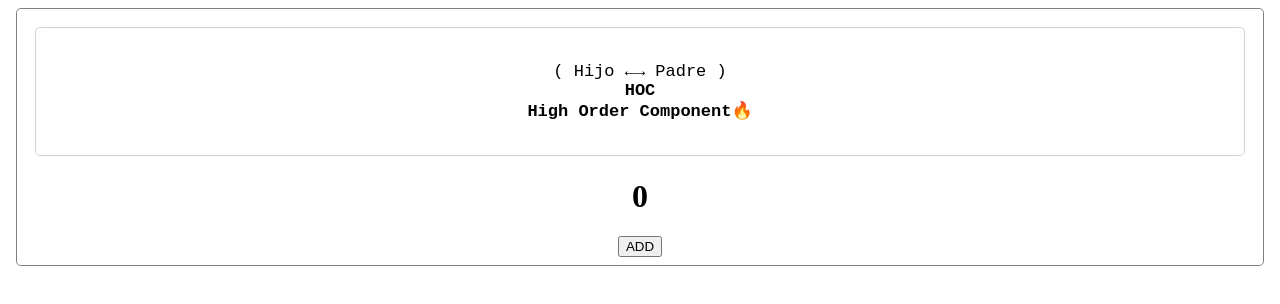
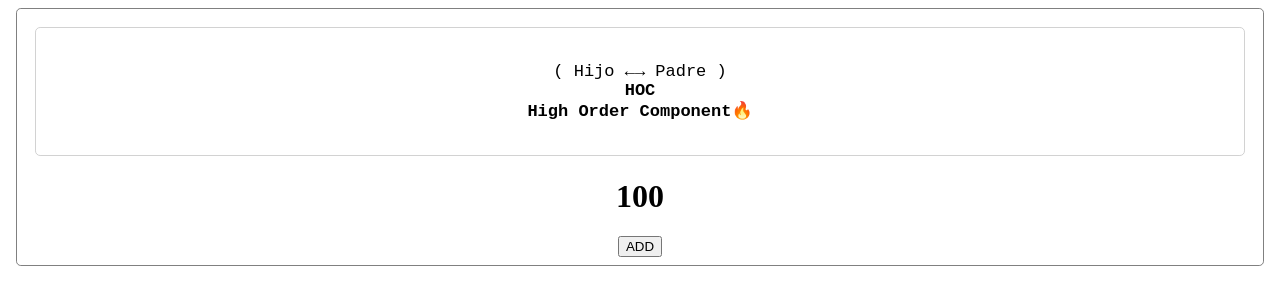
Before and after one commit to Eisten1996/react-fundamentos, a React (Create React App) app: page / in a window 1280 px wide. Shown: the top 304 px of the page. Built offline with nearby package versions, Linux system fonts and the light colour scheme.

Commit message:
Ejemplo HOC con opciones de configuración

```diff
--- a/src/App.js
+++ b/src/App.js
@@ -40,19 +40,21 @@ const boxStyles = {
 
 // HOC
 const withCounter = (Comp) => {
+  return (config) => {
     return class extends Component {
       state = {
-      num: 0,
+        num: config.clicks,
       }
 
       add = () => {
         this.setState((state) => ({
-        num: state.num + 1,
+          num: state.num + config.sumClicks,
         }))
       }
 
       render() {
         return <Comp num={this.state.num} add={this.add} />
+      }
     }
   }
 }
@@ -72,4 +74,7 @@ class App extends Component {
   }
 }
 
-export default withCounter(App)
+export default withCounter(App)({
+  clicks: 100,
+  sumClicks: 10,
+})
```
Lines whose indentation alone changed are shown as unchanged.
